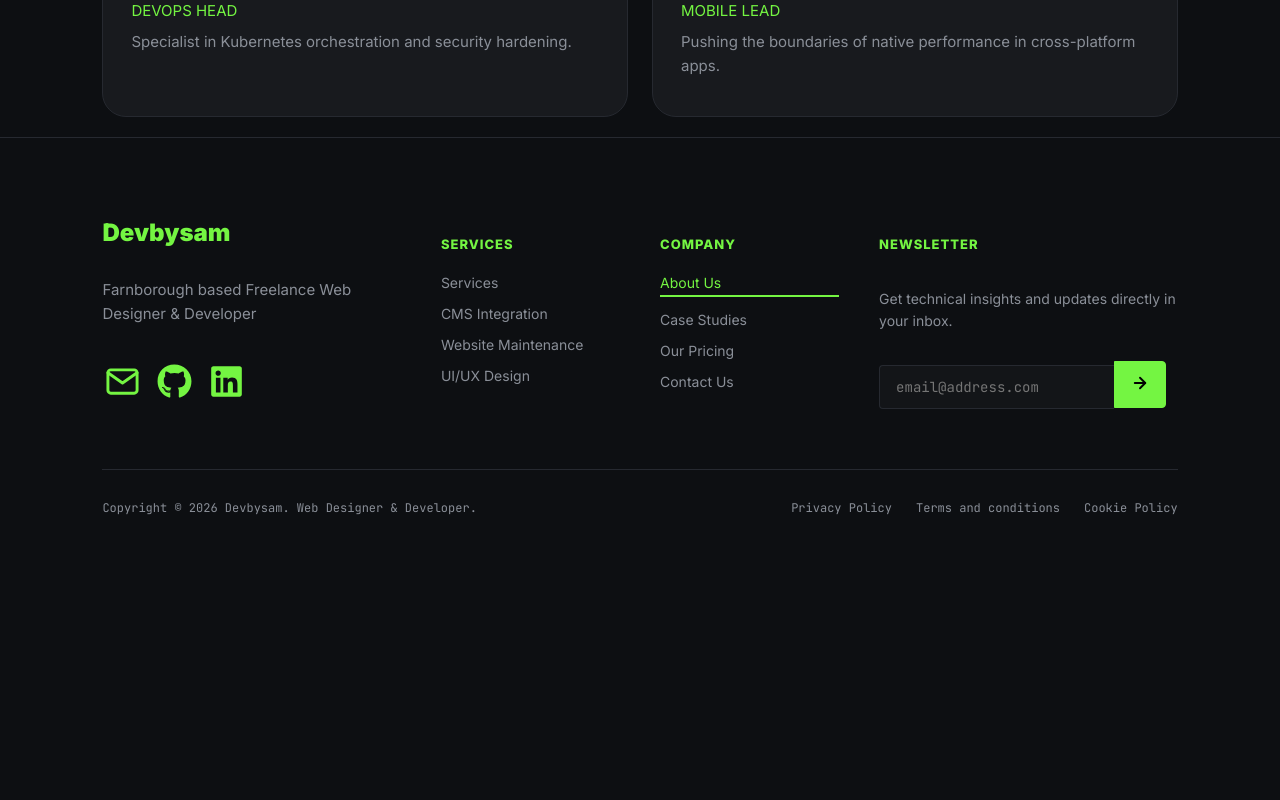
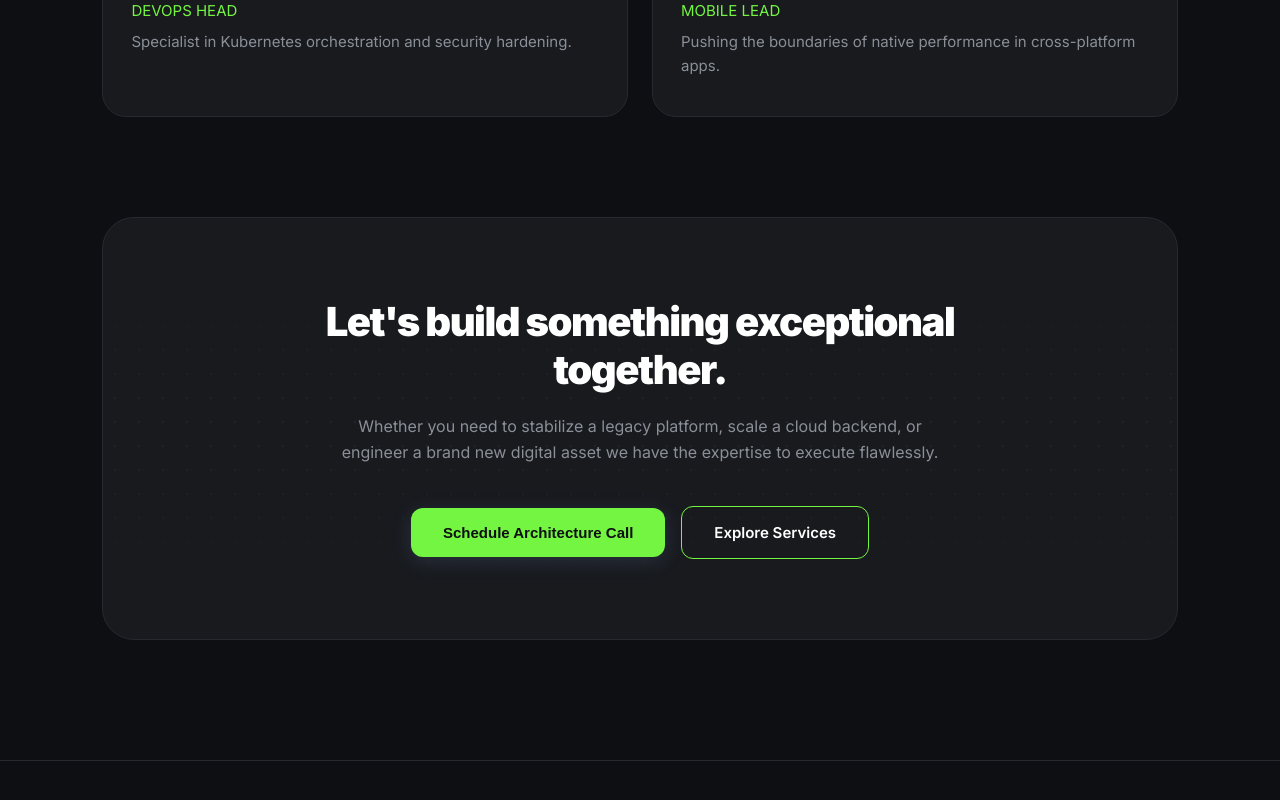
Before and after one commit to HoussamLh/React-Version, a React (Vite) app: page /about in a window 1280 px wide. Shown: the part 3760-4560 px from the top of the page. Before the commit the page ends 4316 px from the top, so only its background shows below. Built offline with nearby package versions, Linux system fonts and the light colour scheme.

Commit message:
finalize about route structural pipeline stack

```diff
--- a/src/routes/About.tsx
+++ b/src/routes/About.tsx
@@ -3,11 +3,13 @@ import { Hero } from "../features/about/Hero";
 import { CoreDomains } from "../features/about/CoreDomains";
 import { BuildProcess } from "../features/about/BuildProcess";
 import { OurTeam } from "../features/about/OurTeam";
+import { CTASection } from "../../src/features/about/CTASection";
 export const About: React.FC = () => (
   <div style={{padding:'0 8%', overflow:'hidden'}}>
     <Hero />
     <CoreDomains />
     <BuildProcess />
     <OurTeam />
+    <CTASection />
   </div>
 );
```
